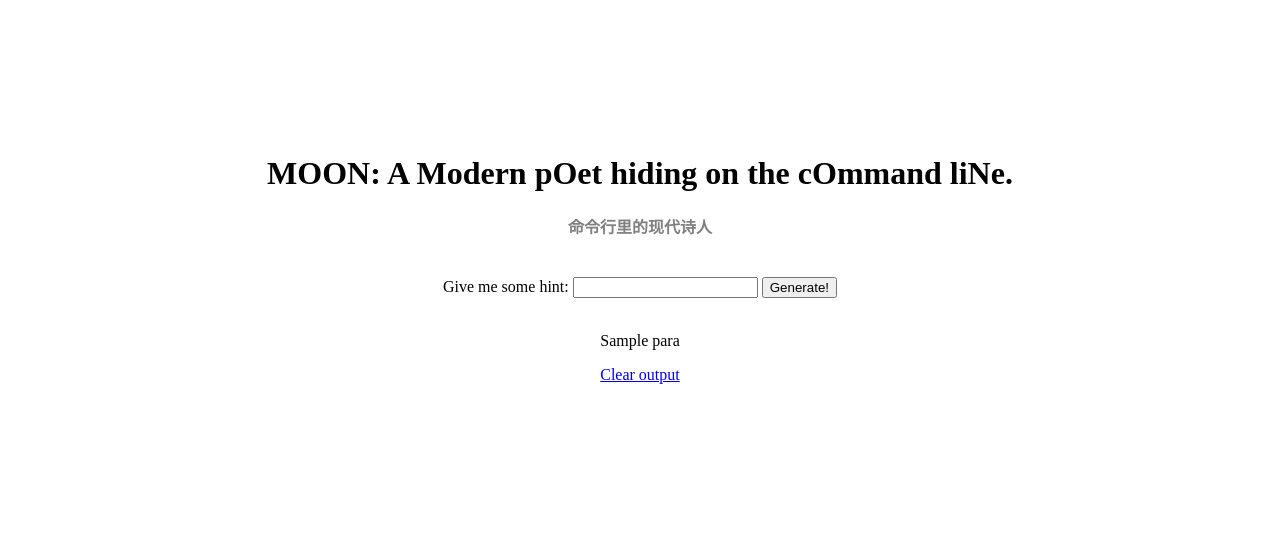
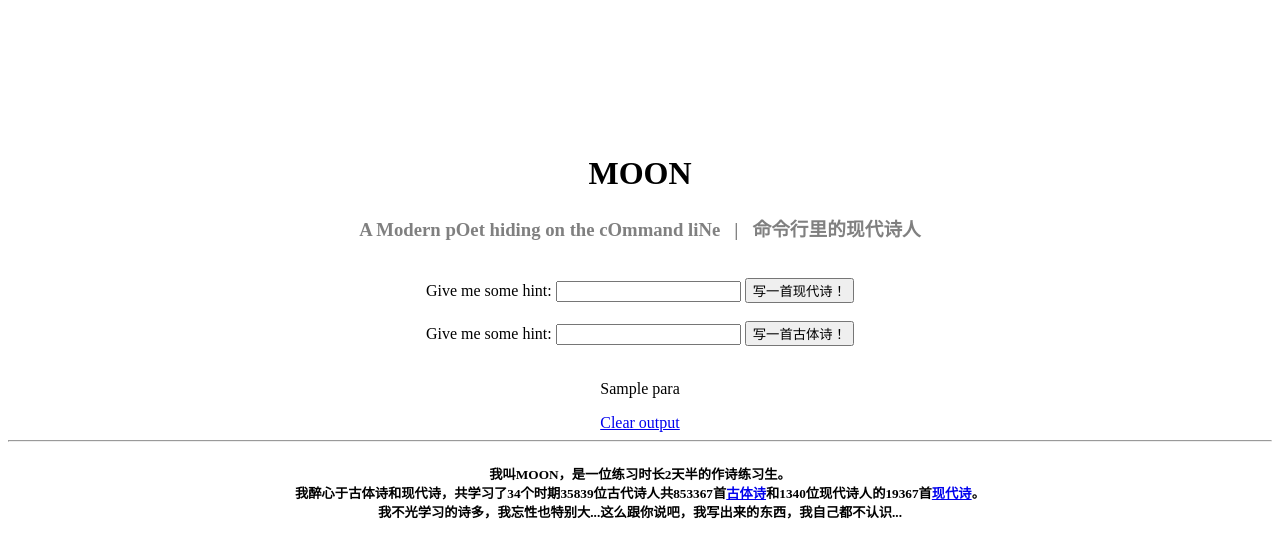
Before and after one commit to shihanmax/modern_poetry, a Flask app: template serve/templates/query.html in a window 1280 px wide. Shown: the top 558 px of the page. Run offline with Flask 2, Linux system fonts and the light colour scheme; the template is opened without the code that fills it: most values are stand-ins (such as "Sample title", 1, 10 or a date in 2020).

Commit message:
ready to derve

```diff
--- a/main.py
+++ b/main.py
@@ -51,8 +51,8 @@ model = Generator(
     pretrained_embeddings=None,
 )
 
-all_poems = load_ancient_poems(ancient_poems_path)[:300]
-# all_poems = load_modern_poems(modern_poems_path)[:30]
+# all_poems = load_ancient_poems(ancient_poems_path)[:300]
+all_poems = load_modern_poems(modern_poems_path)[:30]
 
 all_length = len(all_poems)
 test_num = round(test_ratio * all_length)
--- a/model.py
+++ b/model.py
@@ -106,7 +106,8 @@ class Generator(nn.Module):
                 topk_probs /= torch.sum(topk_probs, dim=-1, keepdim=True)
 
                 # add prob mask to special tokens (like <unk>, ...)
-                mask = torch.as_tensor(topk_probs).bool().to(self.device)
+                mask = torch.zeros_like(topk_probs).bool().to(self.device)
+
                 for ignore_id in ignore_token_ids:
                     mask |= (topk_indices == ignore_id)
 
--- a/serve/app.py
+++ b/serve/app.py
@@ -21,8 +21,8 @@ from flask import Flask, render_template, request
 app = Flask(__name__)
 
 
-def load_sampler():
-    max_seq_len = 100
+def load_sampler(max_len, model_path):
+    max_seq_len = max_len
 
     num_embeddings = 4865
     embedding_dim = 256
@@ -34,7 +34,7 @@ def load_sampler():
 
     base_dir = os.path.dirname(os.path.abspath(__file__))
     wv_path = os.path.join(base_dir, "..", "./resource/w2v/word.wv")
-    model_path = os.path.join(base_dir, "..", "./output/model.anc")
+    model_path = os.path.join(base_dir, "..", model_path)
 
     sampler = Sampler(
         max_decode_len=max_seq_len, sampling_topk=sampling_topk,
@@ -49,21 +49,11 @@ def load_sampler():
     return sampler
 
 
-sampler = load_sampler()
+modern_sampler = load_sampler(500, "./output/model.mod")
+ancient_sampler = load_sampler(300, "./output/model.anc")
 
 
-@app.route("/")
-def index():
-    return render_template('query.html')
-
-
-@app.route("/gen/", methods=['POST'])
-def forward():
-    global sampler
-    if not sampler:
-        print("no sampler, loading now ...")
-        sampler = load_sampler()
-
+def inference(sampler):
     hint = request.form["hint"]
     prompts = [["<sos>"] + list(hint)]
     print(prompts)
@@ -73,4 +63,20 @@ def forward():
     infer_result = re.split("[，。？！；：、]", infer_result)
     result = infer_result
     print(result)
+
     return render_template('query.html', GenerateText=result)
+
+
+@app.route("/")
+def index():
+    return render_template('query.html')
+
+
+@app.route("/modern/", methods=['POST'])
+def modern():
+    return inference(modern_sampler)
+
+
+@app.route("/ancient/", methods=['POST'])
+def ancient():
+    return inference(ancient_sampler)
--- a/serve/templates/query.html
+++ b/serve/templates/query.html
@@ -5,15 +5,21 @@
 
     <body>
         <br><br><br><br><br><br><br>
+        <h1 align="center">MOON</h1>
+        <h3 align="center" style="color:#808080">A Modern pOet hiding on the cOmmand liNe &nbsp;&nbsp;|&nbsp;&nbsp; 命令行里的现代诗人</h3>
 
-        <h1 align="center">MOON: A Modern pOet hiding on the cOmmand liNe.</h1>
-        <h4 align="center" style="color:#808080">命令行里的现代诗人</h4>
         <br>
 
-        <form action="/gen/" method="post" align="center">
+        <form action="/modern/" method="post" align="center">
             <label for="hint">Give me some hint:</label>
             <input type="hint" name="hint" id="hint" required>
-            <input type="submit" value="Generate!">
+            <input type="submit" value="写一首现代诗！">
+        </form>
+        <br>
+        <form action="/ancient/" method="post" align="center">
+            <label for="hint">Give me some hint:</label>
+            <input type="hint" name="hint" id="hint" required>
+            <input type="submit" value="写一首古体诗！">
         </form>
         <br>
 
@@ -23,7 +29,17 @@
             {% endfor %}
             {% if GenerateText %}
                 <a href="/">Clear output</a>
+
+                <hr>
+                <h5 align="center">
+                    我叫MOON，是一位练习时长2天半的作诗练习生。<br>
+                    我醉心于古体诗和现代诗，共学习了34个时期35839位古代诗人共853367首<a href="https://github.com/Werneror/Poetry">古体诗</a>和1340位现代诗人的19367首<a href="https://github.com/sheepzh/poetry">现代诗</a>。<br>
+                    我不光学习的诗多，我忘性也特别大...这么跟你说吧，我写出来的东西，我自己都不认识...
+                </h5>
             {% endif%}
+
         </div>
+
+
     </body>
 </html>
```
